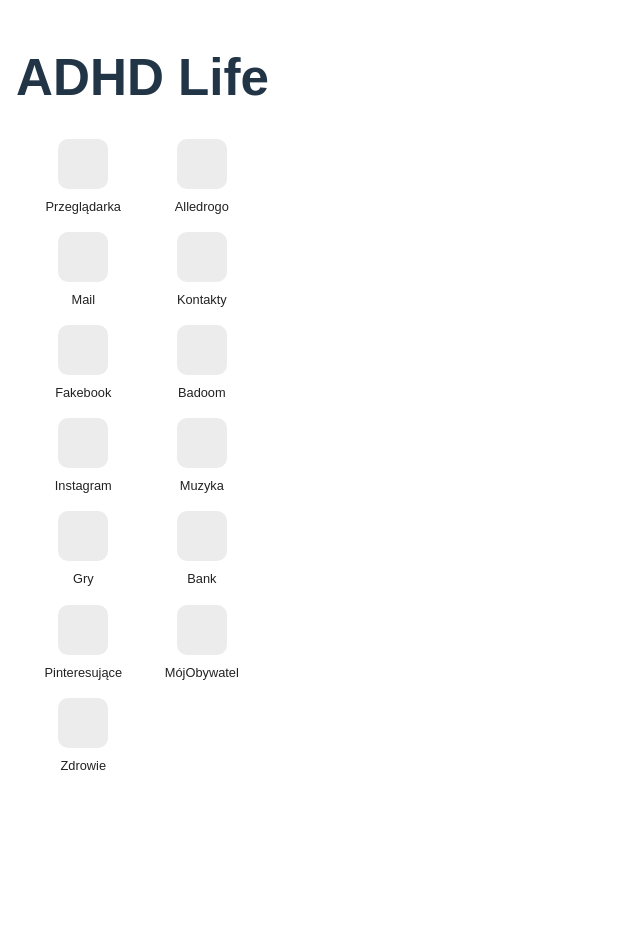
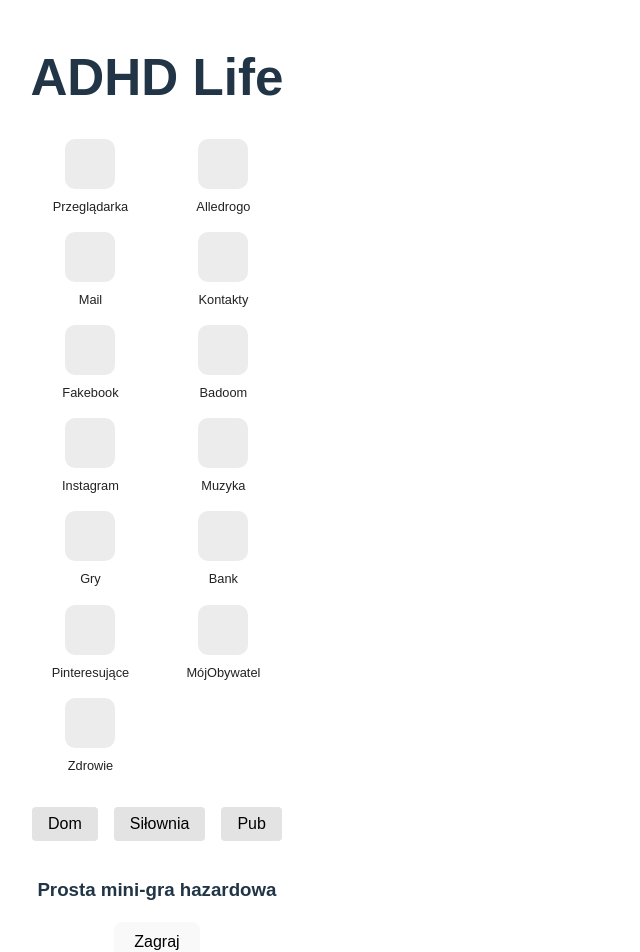
Before and after one commit to peterwolf-pl/agame, a React (Vite) app in the folder client/: page / in a window 1280 px wide. Shown: the top 952 px of the page, without its empty margins (0-640 px from the left). Before the commit the page ends 807 px from the top, so only its background shows below. Built offline with nearby package versions, Linux system fonts and the light colour scheme.

Commit message:
Add basic map view, player stats context and AI event endpoint

```diff
--- a/client/src/App.tsx
+++ b/client/src/App.tsx
@@ -1,12 +1,19 @@
 import './App.css'
 import HomeScreen from './components/HomeScreen'
+import MapView from './components/MapView'
+import GamblingGame from './components/GamblingGame'
+import { PlayerStatsProvider } from './hooks/usePlayerStats'
 
 function App() {
   return (
-    <div className="app-container">
-      <h1>ADHD Life</h1>
-      <HomeScreen />
-    </div>
+    <PlayerStatsProvider>
+      <div className="app-container">
+        <h1>ADHD Life</h1>
+        <HomeScreen />
+        <MapView />
+        <GamblingGame />
+      </div>
+    </PlayerStatsProvider>
   )
 }
 
--- /dev/null
+++ b/client/src/components/GamblingGame.tsx
@@ -0,0 +1,20 @@
+import { useState } from 'react'
+
+const GamblingGame = () => {
+  const [result, setResult] = useState<string | null>(null)
+
+  const play = () => {
+    const win = Math.random() > 0.5
+    setResult(win ? 'Wygrana!' : 'Przegrana :(')
+  }
+
+  return (
+    <div>
+      <h3>Prosta mini-gra hazardowa</h3>
+      <button onClick={play}>Zagraj</button>
+      {result && <p>{result}</p>}
+    </div>
+  )
+}
+
+export default GamblingGame
--- /dev/null
+++ b/client/src/components/MapView.css
@@ -0,0 +1,32 @@
+.map-view {
+  display: flex;
+  gap: 1rem;
+  flex-wrap: wrap;
+  padding: 1rem;
+}
+
+.location {
+  padding: 0.5rem 1rem;
+  background-color: #e3e3e3;
+  border: none;
+  cursor: pointer;
+  border-radius: 4px;
+}
+
+.modal {
+  position: fixed;
+  top: 0;
+  left: 0;
+  right: 0;
+  bottom: 0;
+  background: rgba(0, 0, 0, 0.4);
+  display: flex;
+  align-items: center;
+  justify-content: center;
+}
+
+.modal-content {
+  background: #fff;
+  padding: 1rem;
+  border-radius: 4px;
+}
--- /dev/null
+++ b/client/src/components/MapView.tsx
@@ -0,0 +1,38 @@
+import { useState } from 'react'
+import './MapView.css'
+
+interface Location {
+  id: string
+  name: string
+}
+
+const locations: Location[] = [
+  { id: 'home', name: 'Dom' },
+  { id: 'gym', name: 'Siłownia' },
+  { id: 'pub', name: 'Pub' },
+]
+
+const MapView = () => {
+  const [selected, setSelected] = useState<Location | null>(null)
+
+  return (
+    <div className="map-view">
+      {locations.map((loc) => (
+        <button key={loc.id} className="location" onClick={() => setSelected(loc)}>
+          {loc.name}
+        </button>
+      ))}
+
+      {selected && (
+        <div className="modal">
+          <div className="modal-content">
+            <h2>{selected.name}</h2>
+            <button onClick={() => setSelected(null)}>Zamknij</button>
+          </div>
+        </div>
+      )}
+    </div>
+  )
+}
+
+export default MapView
--- /dev/null
+++ b/client/src/hooks/usePlayerStats.tsx
@@ -0,0 +1,46 @@
+import { createContext, useContext, useState } from 'react'
+import type { ReactNode } from 'react'
+import type { PlayerStats } from '@shared/typings'
+
+const defaultStats: PlayerStats = {
+  boredom: 50,
+  intellectual: 50,
+  luxury: 50,
+  hunger: 50,
+  fatigue: 50,
+  sleep: 50,
+  social: 50,
+  love: 50,
+  sexuality: 50,
+  stress: 50,
+  addiction: 0,
+  hygiene: 50,
+  health: 50,
+  jobSatisfaction: 50,
+  selfDiscipline: 50,
+  openMindedness: 50,
+}
+
+interface StatsContext {
+  stats: PlayerStats
+  setStats: (stats: PlayerStats) => void
+}
+
+const PlayerStatsContext = createContext<StatsContext | undefined>(undefined)
+
+export const PlayerStatsProvider = ({ children }: { children: ReactNode }) => {
+  const [stats, setStats] = useState<PlayerStats>(defaultStats)
+
+  return (
+    <PlayerStatsContext.Provider value={{ stats, setStats }}>
+      {children}
+    </PlayerStatsContext.Provider>
+  )
+}
+
+// eslint-disable-next-line react-refresh/only-export-components
+export const usePlayerStats = () => {
+  const context = useContext(PlayerStatsContext)
+  if (!context) throw new Error('usePlayerStats must be used within provider')
+  return context
+}
--- a/client/tsconfig.app.json
+++ b/client/tsconfig.app.json
@@ -11,6 +11,10 @@
     "moduleResolution": "bundler",
     "allowImportingTsExtensions": true,
     "verbatimModuleSyntax": true,
+    "baseUrl": "./",
+    "paths": {
+      "@shared/*": ["../shared/*"]
+    },
     "moduleDetection": "force",
     "noEmit": true,
     "jsx": "react-jsx",
@@ -23,5 +27,5 @@
     "noFallthroughCasesInSwitch": true,
     "noUncheckedSideEffectImports": true
   },
-  "include": ["src"]
+  "include": ["src", "../shared"]
 }
```
Also changed, not shown: 2 other files (tests, documents, lock files or other folders).
